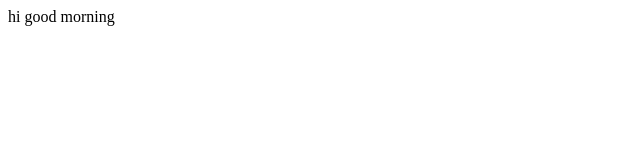
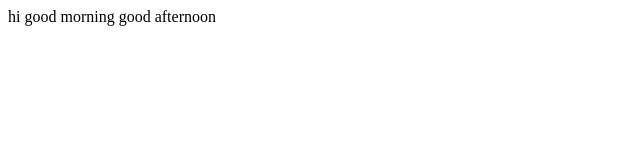
Before and after one commit to keerthivina/C0012-PROJECT, a plain HTML site: page Index.html in a window 1280 px wide. Shown: the whole page, without its empty margins (0-640 px from the left). Drawn offline with Linux system fonts and the light colour scheme.

Commit message:
changes done

```diff
--- a/Index.html
+++ b/Index.html
@@ -1,3 +1,3 @@
 
 <h>
-  hi good morning
+  hi good morning good afternoon
```
